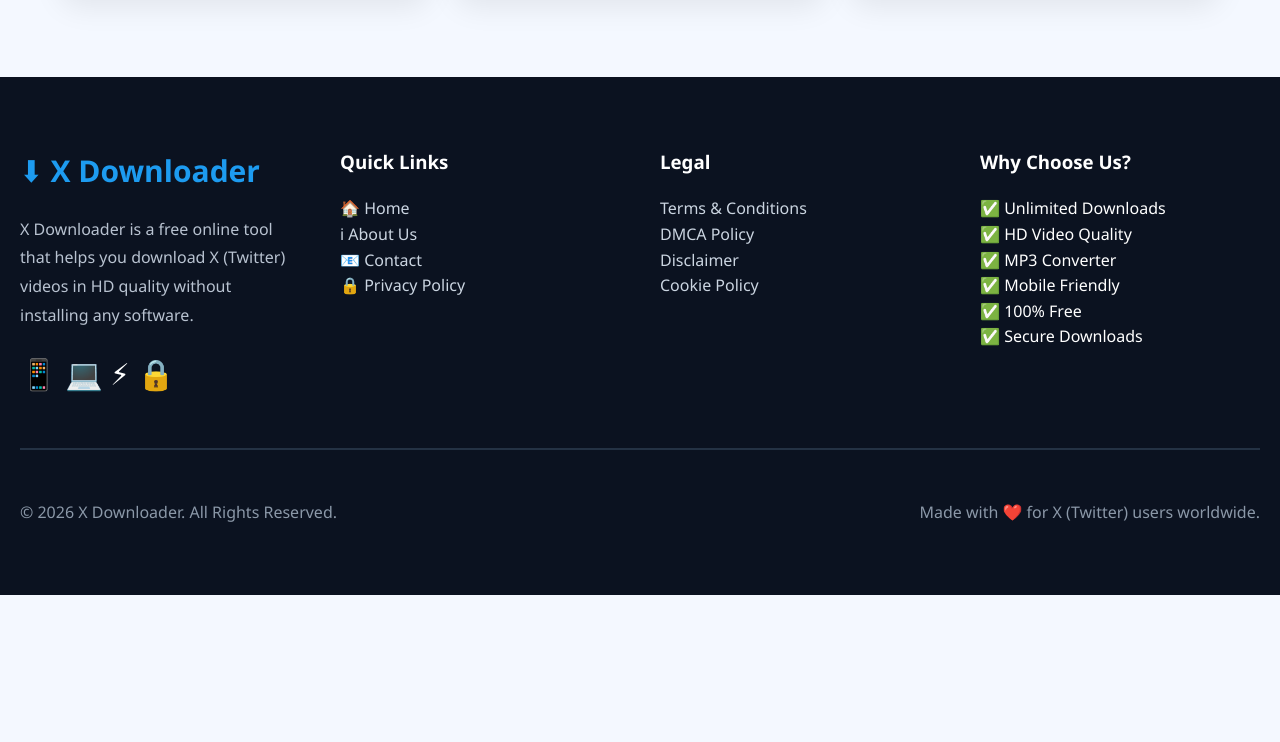
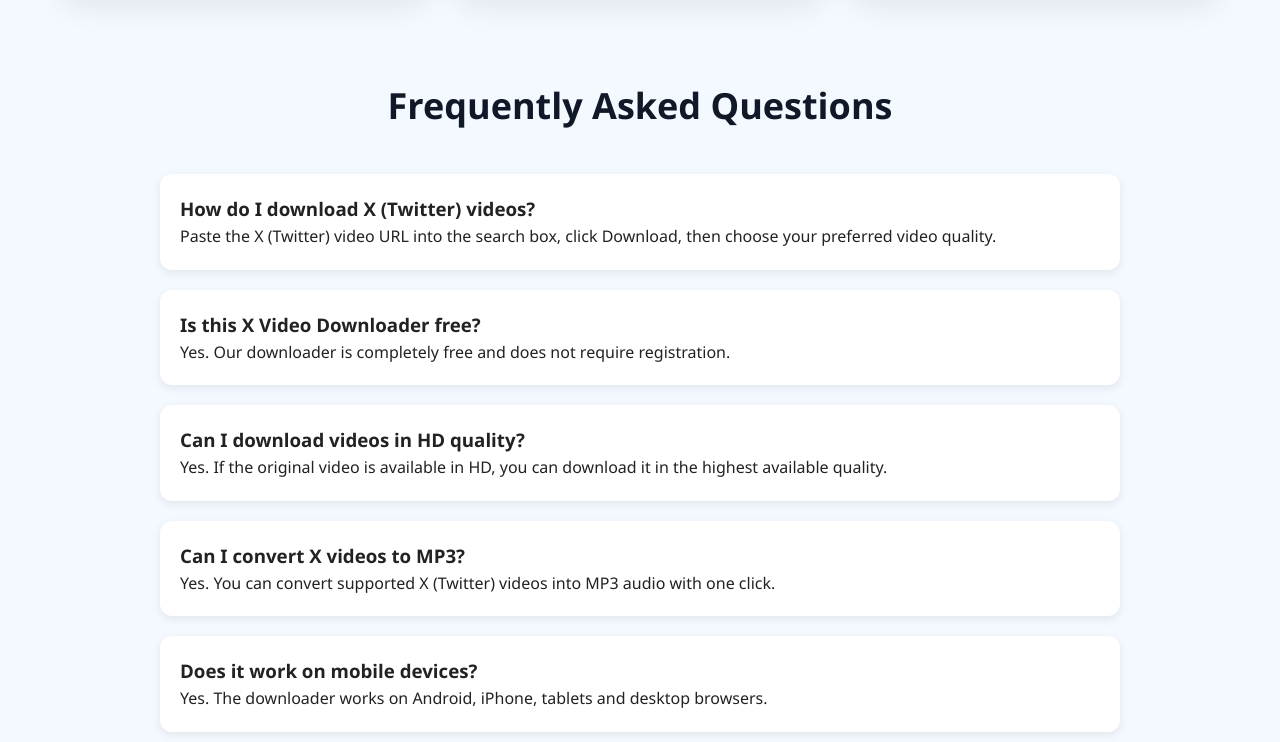
Before and after one commit to yousifalpha1243/twitter-downloader, a website: page public/index.html in a window 1280 px wide. Shown: the part 1458-2200 px from the top of the page. Before the commit the page ends 2053 px from the top, so only its background shows below. Drawn offline with Linux system fonts and the light colour scheme.

Commit message:
Add FAQ section

```diff
--- a/public/index.html
+++ b/public/index.html
@@ -3,6 +3,9 @@
 <head>
 
 <meta charset="UTF-8">
+<link rel="icon" href="/favicon.ico" type="image/x-icon">
+<link rel="apple-touch-icon" href="/logo.png">
+
 <meta name="google-site-verification" content="sJUDhnNTaEZFJ7bH0TlbOpFCSZZwpzJR1Rmx2PQSZ_I" />
 <meta http-equiv="X-UA-Compatible" content="IE=edge">
 <meta name="viewport" content="width=device-width, initial-scale=1.0">
@@ -730,6 +733,40 @@ Download as many videos as you want without limits.
 
 </section>
 <!-- ================= FOOTER ================= -->
+<!-- FAQ SECTION -->
+<section style="max-width:1000px;margin:80px auto;padding:0 20px;">
+
+<h2 style="text-align:center;font-size:36px;color:#111827;margin-bottom:40px;">
+Frequently Asked Questions
+</h2>
+
+<div style="margin-bottom:20px;padding:20px;background:#fff;border-radius:12px;box-shadow:0 3px 10px rgba(0,0,0,.08);">
+<h3>How do I download X (Twitter) videos?</h3>
+<p>Paste the X (Twitter) video URL into the search box, click Download, then choose your preferred video quality.</p>
+</div>
+
+<div style="margin-bottom:20px;padding:20px;background:#fff;border-radius:12px;box-shadow:0 3px 10px rgba(0,0,0,.08);">
+<h3>Is this X Video Downloader free?</h3>
+<p>Yes. Our downloader is completely free and does not require registration.</p>
+</div>
+
+<div style="margin-bottom:20px;padding:20px;background:#fff;border-radius:12px;box-shadow:0 3px 10px rgba(0,0,0,.08);">
+<h3>Can I download videos in HD quality?</h3>
+<p>Yes. If the original video is available in HD, you can download it in the highest available quality.</p>
+</div>
+
+<div style="margin-bottom:20px;padding:20px;background:#fff;border-radius:12px;box-shadow:0 3px 10px rgba(0,0,0,.08);">
+<h3>Can I convert X videos to MP3?</h3>
+<p>Yes. You can convert supported X (Twitter) videos into MP3 audio with one click.</p>
+</div>
+
+<div style="margin-bottom:20px;padding:20px;background:#fff;border-radius:12px;box-shadow:0 3px 10px rgba(0,0,0,.08);">
+<h3>Does it work on mobile devices?</h3>
+<p>Yes. The downloader works on Android, iPhone, tablets and desktop browsers.</p>
+</div>
+
+</section>
+<!-- END FAQ SECTION -->
 
 <footer style="background:#0b1220;color:white;margin-top:80px;">
 
```
Also changed, not shown: public/favicon.ico (added), public/logo.png (added).
